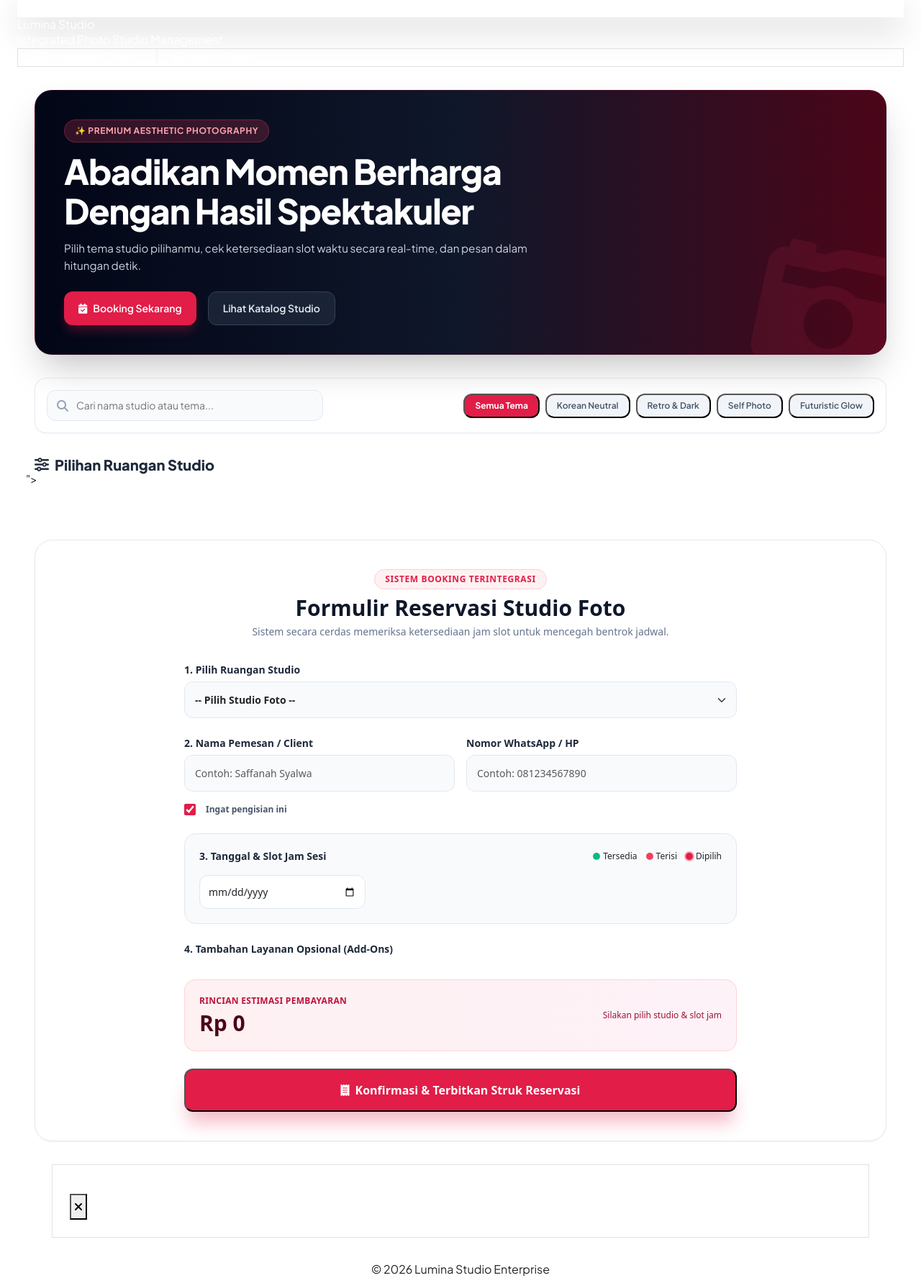
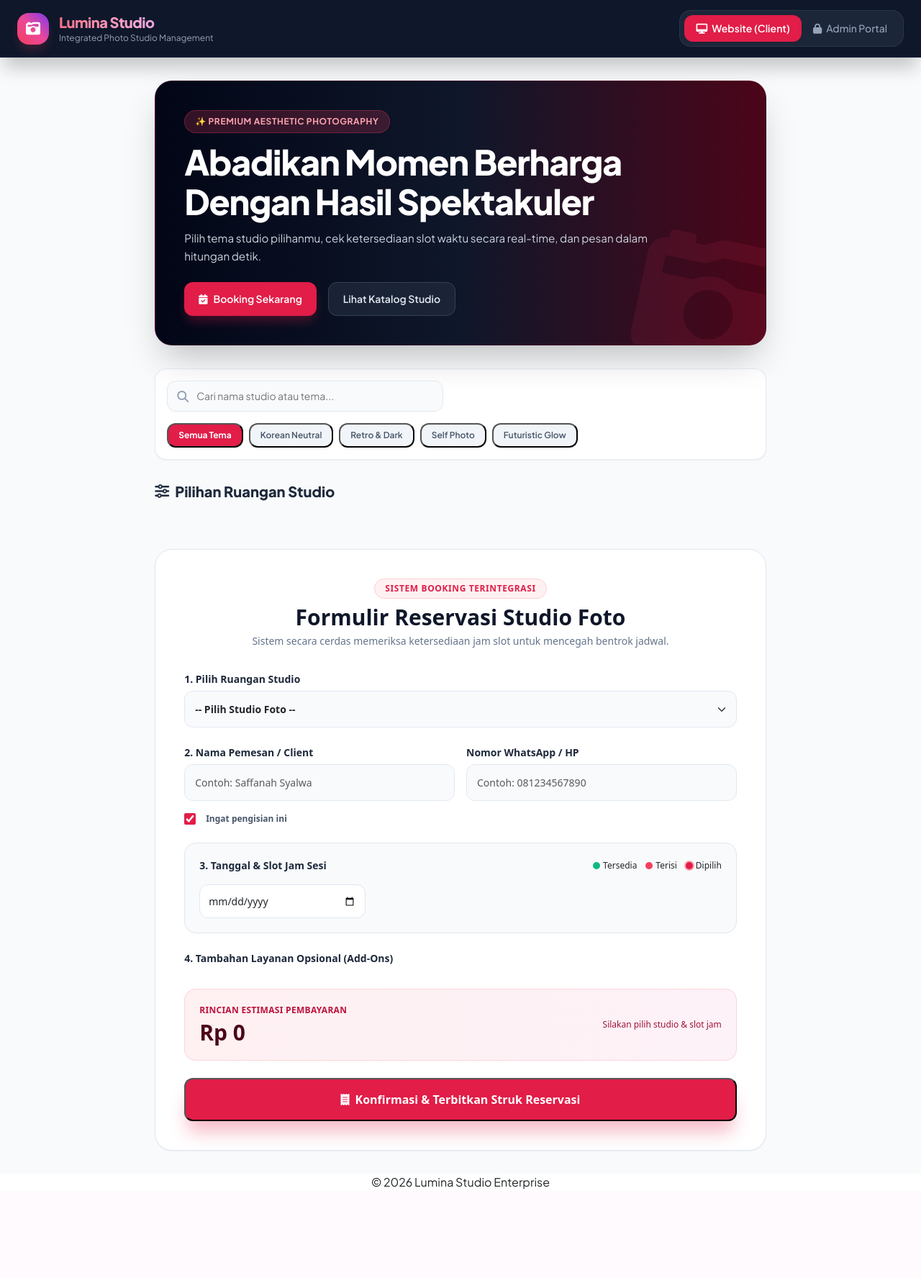
Before and after one commit to sffnhawa-lgtm/Project-Studio-Foto, a PHP site: page / in a window 1280 px wide. Shown: the whole page at 72% size. After the commit the page ends 1653 px from the top, so only its background shows below. Run offline with PHP 8.4, Linux system fonts and the light colour scheme; data that the repository does not hold is empty; some libraries are stand-ins or nearby versions.

Commit message:
update 5

```diff
--- a/components/toast.php
+++ b/components/toast.php
@@ -1,16 +1,17 @@
-<div id="toast-container" class="fixed bottom-5 right-5 z-50 max-w-md w-full px-4 hidden transition-all duration-300 transform translate-y-2">
-    <div id="toast-box" class="p-4 rounded-2xl border flex items-center justify-between shadow-2xl bg-white/90 backdrop-blur-md">
-        <div class="flex items-start space-x-3">
-            <div id="toast-icon-bg" class="p-2 rounded-xl text-white">
-                <i id="toast-icon" class="text-lg"></i>
+<!-- Notifikasi (toast): disembunyikan dengan d-none, ditampilkan lewat showToast() di js/dashboard.js -->
+<div id="toast-container" class="position-fixed bottom-0 end-0 w-100 p-3 d-none" style="max-width: 28rem; z-index: 1080;">
+    <div class="d-flex align-items-center justify-content-between gap-3 p-3 bg-white border rounded-4 shadow-lg">
+
+        <div class="d-flex align-items-start gap-3">
+            <div id="toast-icon-bg" class="d-flex align-items-center justify-content-center rounded-3 text-white flex-shrink-0" style="width: 2.5rem; height: 2.5rem;">
+                <i id="toast-icon"></i>
             </div>
             <div>
-                <h5 id="toast-title" class="font-bold text-sm text-slate-800"></h5>
-                <p id="toast-message" class="text-xs text-slate-600 leading-relaxed mt-0.5"></p>
+                <h5 id="toast-title" class="fw-bold small text-dark mb-0"></h5>
+                <p id="toast-message" class="small text-secondary mb-0"></p>
             </div>
         </div>
-        <button type="button" onclick="hide_toast()" class="text-slate-400 hover:text-slate-600 p-1 ml-3">
-            <i class="fa-solid fa-xmark"></i>
-        </button>
+
+        <button type="button" class="btn-close" aria-label="Tutup" onclick="hide_toast()"></button>
     </div>
 </div>
--- a/dashboard.php
+++ b/dashboard.php
@@ -69,7 +69,7 @@
         <div class="studio-section-header">
             <h3><i class="fa-solid fa-sliders"></i> Pilihan Ruangan Studio</h3>
         </div>
-        <div id="studio-grid" class="row row-cols-1 row-cols-sm-2 row-cols-lg-3 row-cols-xl-4 g-4">">
+        <div id="studio-grid" class="row row-cols-1 row-cols-sm-2 row-cols-lg-3 row-cols-xl-4 g-4">
             <?php foreach ($studios as $s):
                 include 'components/studio_card.php';
                 endforeach;
--- a/includes/head.php
+++ b/includes/head.php
@@ -3,21 +3,9 @@
 <title><?= e($page_title ?? 'Lumina Studio') ?></title>
 
 
-<link href="https://cdn.jsdelivr.net/npm/bootstrap@6.0.0-alpha.1/dist/css/bootstrap.min.css" rel="stylesheet">
-<link rel="stylesheet" href="https://cdnjs.cloudflare.com/ajax/libs/font-awesome/6.4.0/css/all.min.css">
+<link href="https://cdn.jsdelivr.net/npm/bootstrap@5.3.3/dist/css/bootstrap.min.css" rel="stylesheet">
+<link rel="stylesheet" href="https://cdnjs.cloudflare.com/ajax/libs/font-awesome/6.5.2/css/all.min.css">
 <link href="https://fonts.googleapis.com/css2?family=Plus+Jakarta+Sans:wght@300;400;500;600;700;800&family=Fira+Code:wght@400;500;600&display=swap" rel="stylesheet">
-<script>
-    tailwind.config = {
-        theme: {
-            extend: {
-                fontFamily: {
-                    sans: ['Plus Jakarta Sans', 'sans-serif'],
-                    mono: ['Fira Code', 'monospace'],
-                }
-            }
-        }
-    }
-</script>
 
 <link rel="stylesheet" href="style/base.css">
 <link rel="stylesheet" href="style/layout.css">
--- a/index.php
+++ b/index.php
@@ -31,25 +31,24 @@
 <head>
     <?php include 'includes/head.php'; ?>
 </head>
-<body>
-    <header class="bg-slate-900 text-white shadow-2xl sticky top-0 z-40 border-b border-slate-800">
-        <div class="max-w-7xl mx-auto px-4 sm:px-6 lg:px-8 py-3.5 flex flex-col md:flex-row justify-between items-center gap-4">
-            <a href="?page=dashboard" class="flex items-center space-x-3.5">
-                <div class="bg-gradient-to-tr from-rose-500 via-pink-500 to-violet-600 text-white p-2.5 rounded-2xl shadow-lg shadow-rose-500/20 font-bold text-xl flex items-center justify-center w-11 h-11">
+
+<body class="site-body">
+    <header class="site-header">
+        <div class="header-inner">
+            <a href="?page=dashboard" class="brand-link">
+                <div class="brand-icon">
                     <i class="fa-solid fa-camera-retro"></i>
                 </div>
                 <div>
-                    <div class="flex items-center gap-2">
-                        <h1 class="text-xl font-extrabold tracking-tight bg-gradient-to-r from-rose-400 via-pink-300 to-violet-400 bg-clip-text text-transparent">Lumina Studio</h1>
-                    </div>
-                    <p class="text-xs text-slate-400">Integrated Photo Studio Management</p>
+                    <h1 class="brand-name">Lumina Studio</h1>
+                    <p class="brand-tagline">Integrated Photo Studio Management</p>
                 </div>
             </a>
 
-            <nav class="flex bg-slate-800/90 p-1.5 rounded-2xl border border-slate-700/60 text-xs sm:text-sm font-medium overflow-x-auto max-w-full hide-scrollbar">
+            <nav class="main-nav hide-scrollbar">
                 <?php foreach ($menu as $key => [$label, $icon]): ?>
-                    <a href="?page=<?= $key ?>" class="px-4 py-2 rounded-xl transition-all whitespace-nowrap flex items-center <?= ($key === $active_menu) ? 'shadow-sm bg-rose-600 text-white font-semibold' : 'text-slate-400 hover:text-white' ?>">
-                        <i class="fa-solid <?= $icon ?> mr-1.5"></i> <?= $label ?>
+                    <a href="?page=<?= $key ?>" class="nav-link <?= ($key === $active_menu) ? 'active' : '' ?>">
+                        <i class="fa-solid <?= $icon ?>"></i> <?= $label ?>
                     </a>
                 <?php endforeach; ?>
             </nav>
--- a/style/base.css
+++ b/style/base.css
@@ -25,6 +25,12 @@ img { display: block; }
 button {cursor: pointer; }
 
 
+.font-mono     { font-family: 'Fira Code', monospace; }
+.font-semibold { font-weight: 600; }
+.font-bold     { font-weight: 700; }
+.text-right    { text-align: right; }
+.text-center   { text-align: center; }
+
 /* ----- Utilitas ----- */
 .hide-scrollbar::-webkit-scrollbar { display: none; }
 .hide-scrollbar { -ms-overflow-style: none; scrollbar-width: none; }
--- a/style/layout.css
+++ b/style/layout.css
@@ -1,3 +1,55 @@
+/* Header: logo & tagline */
+.brand-link    { display: flex; align-items: center; gap: 0.875rem; }
+.brand-icon {
+    width: 2.75rem;
+    height: 2.75rem;
+    border-radius: 1rem;
+    background: linear-gradient(to top right, #f43f5e, #ec4899, #7c3aed);
+    color: #ffffff;
+    font-size: 1.25rem;
+    display: flex;
+    align-items: center;
+    justify-content: center;
+    box-shadow: 0 10px 15px -3px rgba(244, 63, 94, 0.2);
+}
+.brand-name {
+    font-size: 1.25rem;
+    font-weight: 800;
+    letter-spacing: -0.025em;
+    line-height: 1.3;
+    background: linear-gradient(to right, #fb7185, #f9a8d4, #a78bfa);
+    -webkit-background-clip: text;
+    background-clip: text;
+    color: transparent;
+}
+.brand-tagline { font-size: 0.75rem; color: var(--faint); }
+
+/* Header: menu navigasi */
+.main-nav {
+    display: flex;
+    max-width: 100%;
+    overflow-x: auto;
+    padding: 0.375rem;
+    border-radius: 1rem;
+    background-color: rgba(30, 41, 59, 0.9);
+    border: 1px solid rgba(51, 65, 85, 0.6);
+    font-size: 0.875rem;
+    font-weight: 500;
+}
+.nav-link {
+    display: flex;
+    align-items: center;
+    gap: 0.375rem;
+    padding: 0.5rem 1rem;
+    border-radius: 0.75rem;
+    white-space: nowrap;
+    color: var(--faint);
+    transition: all 0.2s;
+}
+.nav-link:hover  { color: #ffffff; }
+.nav-link.active { background-color: var(--rose); color: #ffffff; font-weight: 600; box-shadow: var(--shadow-sm); }
+
+
 /* ----- Dashboard client ----- */
 .main-dashboard {
     flex-grow: 1;
@@ -109,6 +161,51 @@
     gap: 1.5rem;
 }
 
+.site-body {
+    min-height: 100vh;
+    display: flex;
+    flex-direction: column;
+    background-color: var(--surface);
+}
+
+.site-header {
+    background-color: var(--ink);
+    color: #ffffff;
+    position: sticky;
+    top: 0;
+    z-index: 40;
+    border-bottom: 1px solid var(--ink-2);
+    box-shadow: 0 20px 25px -5px rgba(0, 0, 0, 0.2);
+}
+
+.header-inner {
+    max-width: 80rem;
+    margin: 0 auto;
+    padding: 0.875rem 1.5rem;
+    display: flex;
+    flex-wrap: wrap;
+    justify-content: space-between;
+    align-items: center;
+    gap: 1rem;
+}
+
+.site-main {
+    flex-grow: 1;
+    max-width: 80rem;
+    width: 100%;
+    margin: 0 auto;
+    padding: 2rem 1rem;
+}
+
+.site-footer {
+    background-color: #ffffff;
+    border-top: 1px solid var(--line);
+    padding: 1.5rem;
+    text-align: center;
+    font-size: 0.75rem;
+    color: var(--muted);
+}
+
 /* ----- Form booking ----- */
 .booking-container { max-width: 48rem; margin: 0 auto; }
 .booking-header    { text-align: center; margin-bottom: 2rem; }
```
Also changed, not shown: components/studio_card.php (line endings or trailing spaces).
